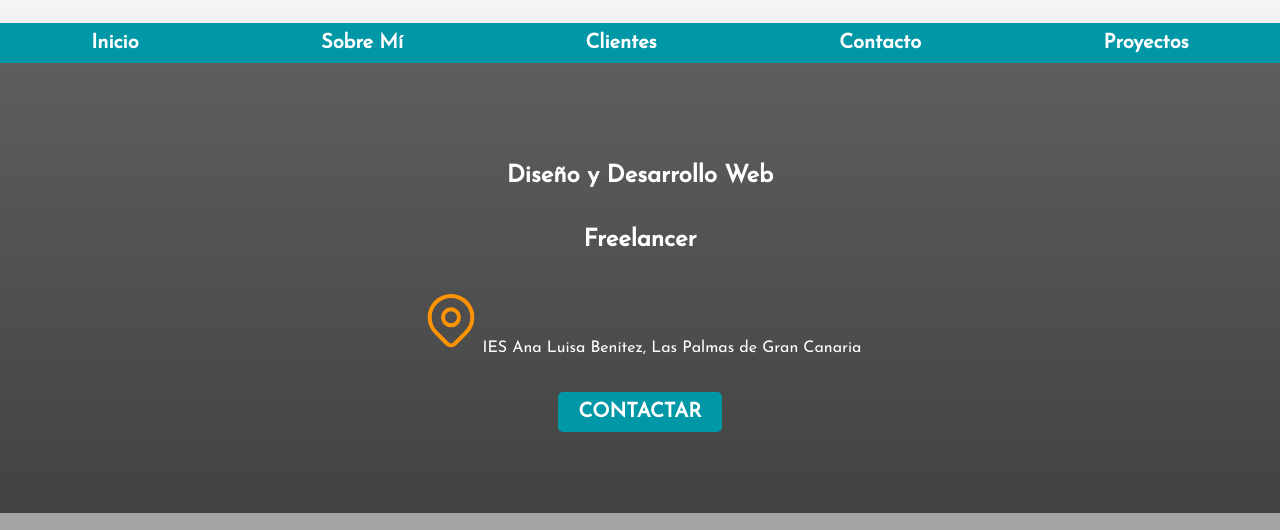
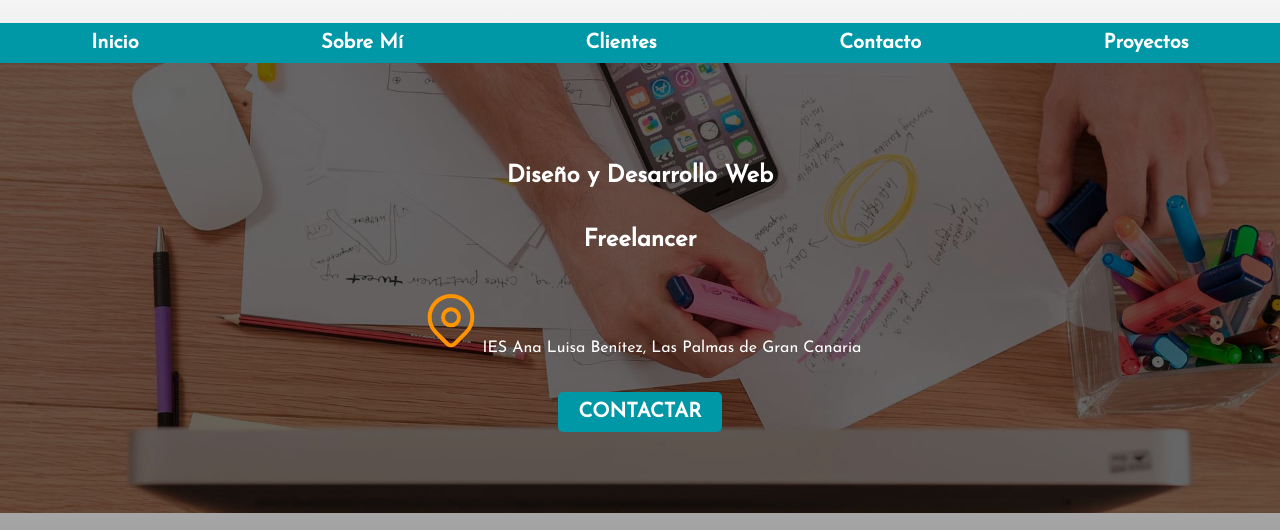
Before and after one commit to giandb99/portfolio, a plain HTML site: page proyecto.html in a window 1280 px wide. Shown: the part 67-597 px from the top of the page. Drawn offline with Linux system fonts and the light colour scheme; the site is published under a folder, as on GitHub Pages, so addresses that start at the root find nothing.

Commit message:
"updated image"

```diff
--- a/css/diseño.css
+++ b/css/diseño.css
@@ -137,7 +137,7 @@ th {
 }
 
 .imagen {
-    background-image: url('/img/hero.jpg');
+    background-image: url('../img/hero.jpg');
     background-repeat: no-repeat;
     background-size: cover;
     height: 450px;
```
